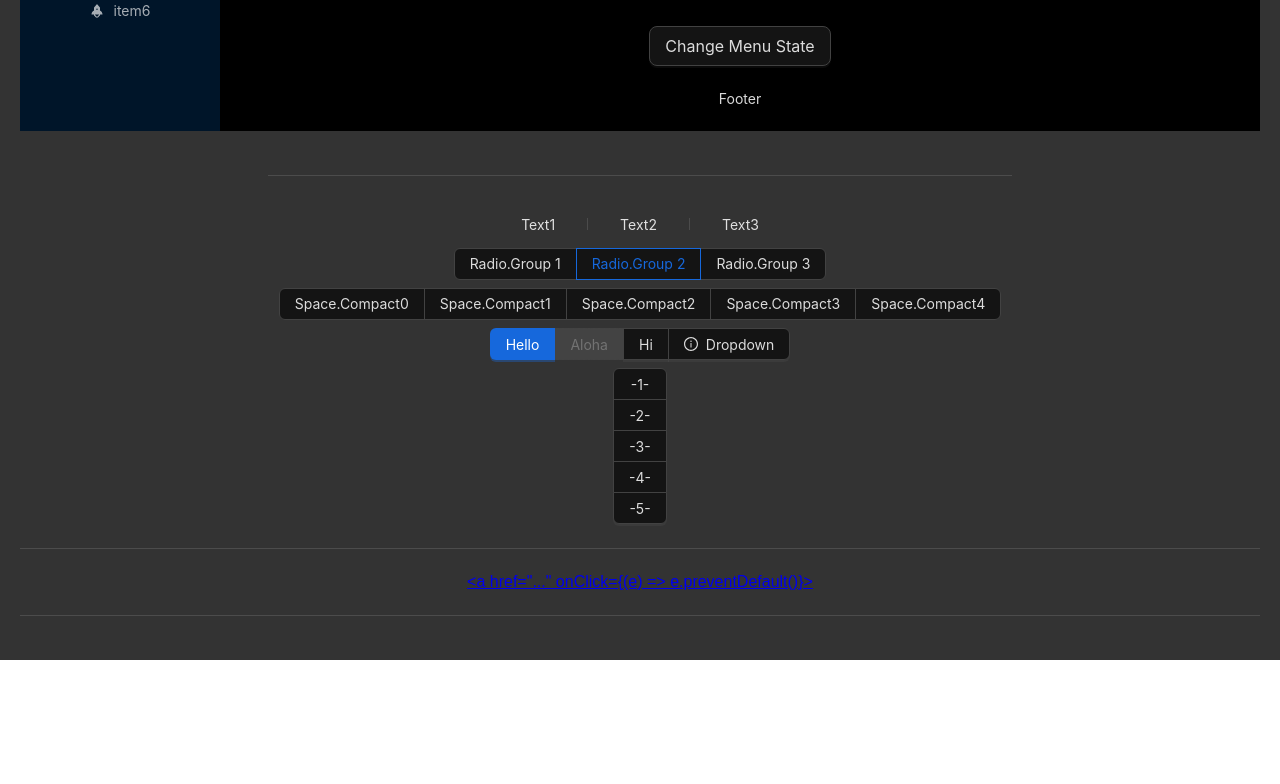
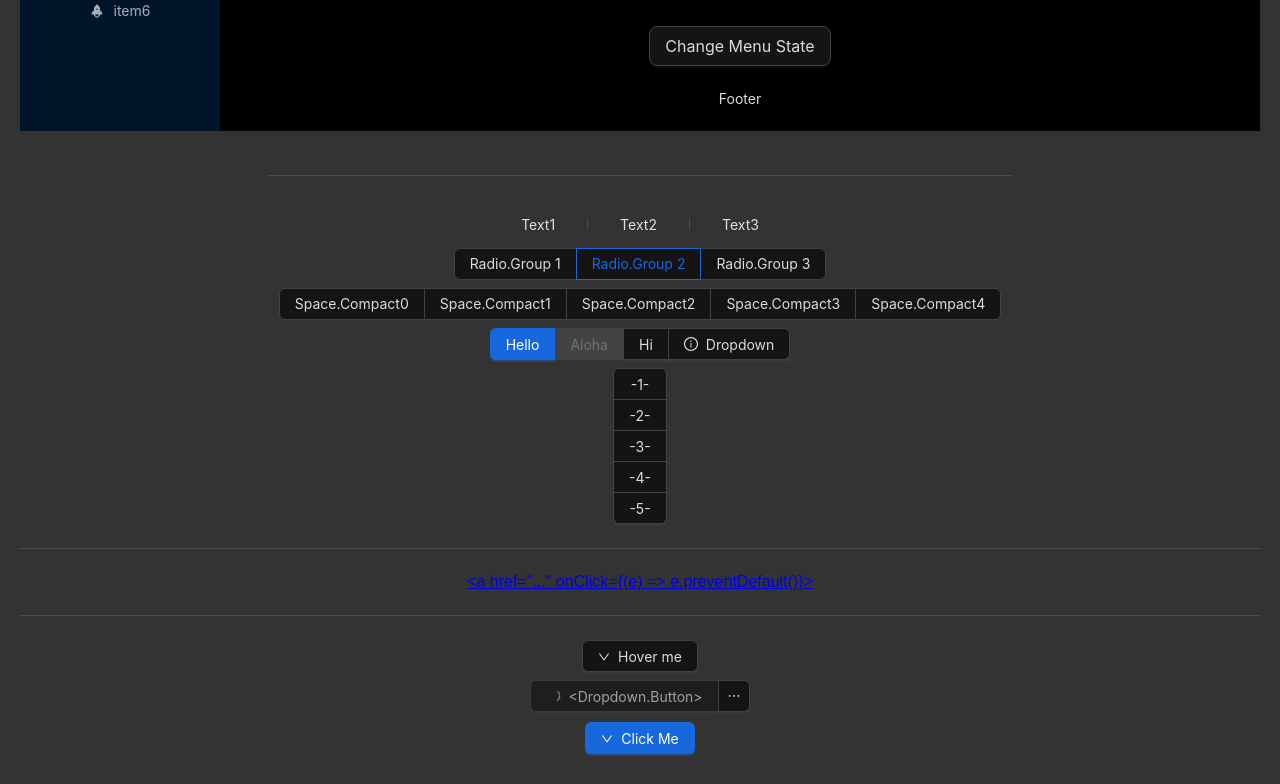
Before and after one commit to Ali-Sdg90/Learning-Ant-Design, a React (Create React App) app in the folder learning-ant-desing/: page /#/playground in a window 1280 px wide. Shown: the part 2380-3164 px from the top of the page. Before the commit the page ends 3040 px from the top, so only its background shows below. Built offline with nearby package versions, Linux system fonts and the light colour scheme; the HTML template or start-up script is replaced by a standard one.

Commit message:
Add Dropdown AD file and my example

```diff
--- /dev/null
+++ b/learning-ant-desing/src/components/ADDropdown.jsx
@@ -0,0 +1,121 @@
+import {
+    AndroidFilled,
+    AppleFilled,
+    DownOutlined,
+    GroupOutlined,
+} from "@ant-design/icons";
+import { Button, Dropdown, Flex } from "antd";
+import React, { useEffect, useState } from "react";
+
+const ADDropdown = () => {
+    const [open, setOpen] = useState(false);
+    const [isLoading, setIsLoading] = useState(false);
+
+    const handleOpenChange = (nextOpen, info) => {
+        if (info.source === "trigger" || nextOpen) {
+            setOpen(nextOpen);
+        }
+    };
+
+    // const randomLoading = () => {
+    //     let isLoading = true;
+    //     setInterval(() => {
+    //         isLoading = !!Math.floor(Math.random() * 2);
+
+    //         console.log(isLoading);
+    //     }, 200);
+
+    //     return isLoading;
+    // };
+
+    useEffect(() => {
+        const interval = setInterval(() => {
+            const loadingState = !!Math.floor(Math.random() * 2);
+
+            setIsLoading(loadingState);
+        }, 1000);
+
+        return () => clearInterval(interval);
+    }, []);
+
+    const menuItems = [
+        {
+            key: "0",
+            type: "group",
+            icon: <GroupOutlined />,
+            label: "Group",
+            children: [
+                { key: "0-1", label: "groupItem1" },
+                { key: "0-2", label: "groupItem2" },
+            ],
+        },
+        { type: "divider" },
+        {
+            key: "1",
+            label: <a href="#">Link1</a>,
+            icon: <AndroidFilled />,
+        },
+        {
+            key: "2",
+            label: <a href="#">Link2</a>,
+            icon: <AppleFilled />,
+            disabled: true,
+        },
+        {
+            key: "3",
+            label: "Nested Dropdown",
+            icon: <AppleFilled />,
+            children: [
+                { key: "1-1", label: "children1" },
+                {
+                    key: "1-2",
+                    label: "children2",
+                    children: [
+                        { key: "1-2-1", label: "children2-1" },
+                        { key: "1-2-2", label: "children2-2" },
+                        { key: "1-2-3", label: "children2-3" },
+                    ],
+                },
+                { key: "1-3", label: "children3" },
+            ],
+        },
+        {
+            type: "divider",
+        },
+        {
+            key: "4",
+            label: "Hello",
+            icon: <AppleFilled />,
+            danger: true,
+        },
+    ];
+
+    return (
+        <div>
+            <Flex vertical justify="center" align="center" gap="small">
+                <Dropdown
+                    placement="topLeft"
+                    arrow
+                    menu={{ items: menuItems }}
+                    trigger={["hover"]}
+                >
+                    <Button icon={<DownOutlined />}>Hover me</Button>
+                </Dropdown>
+
+                <Dropdown.Button
+                    menu={{ items: menuItems }}
+                    arrow
+                    placement="topRight"
+                    style={{ width: "auto" }}
+                    onOpenChange={handleOpenChange}
+                    open={open}
+                    loading={!open && isLoading}
+                >
+                    {"<Dropdown.Button>"}
+                </Dropdown.Button>
+            </Flex>
+        </div>
+    );
+};
+
+export default ADDropdown;
--- a/learning-ant-desing/src/components/examples/ADLayout1.jsx
+++ b/learning-ant-desing/src/components/examples/ADLayout1.jsx
@@ -19,7 +19,7 @@ const ADLayout1 = () => {
     } = theme.useToken();
 
     return (
-        <Layout style={{margin: "20px auto", width: 1200}}>
+        <Layout style={{margin: "20px auto", width: "100%"}}>
             <Sider trigger={null} collapsible collapsed={collapsed} collapsedWidth={50}>
                 <div className="demo-logo-vertical" />
                 <Menu
--- /dev/null
+++ b/learning-ant-desing/src/components/examples/MyDropdown1.jsx
@@ -0,0 +1,95 @@
+import {
+    AndroidFilled,
+    AppleFilled,
+    DownOutlined,
+    GroupOutlined,
+    SettingOutlined,
+    UserOutlined,
+    LogoutOutlined,
+} from "@ant-design/icons";
+import { Button, Dropdown, Menu, message } from "antd";
+import React from "react";
+
+const MyDropdown1 = () => {
+    const handleMenuClick = (e) => {
+        message.info(`Clicked on item ${e.key}`);
+    };
+
+    const menuItems = [
+        {
+            key: "group",
+            type: "group",
+            icon: <GroupOutlined />,
+            label: "Group",
+            children: [
+                { key: "groupItem1", label: "Group Item 1" },
+                { key: "groupItem2", label: "Group Item 2" },
+            ],
+        },
+        { type: "divider" },
+        {
+            key: "link1",
+            label: <a href="#">Link 1</a>,
+            icon: <AndroidFilled />,
+        },
+        {
+            key: "link2",
+            label: <a href="#">Link 2</a>,
+            icon: <AppleFilled />,
+            disabled: true,
+        },
+        {
+            key: "nested",
+            label: "Nested Dropdown",
+            icon: <SettingOutlined />,
+            children: [
+                { key: "nested1", label: "Nested Item 1" },
+                {
+                    key: "nested2",
+                    label: "Nested Item 2",
+                    children: [
+                        { key: "nested2-1", label: "Nested Item 2-1" },
+                        { key: "nested2-2", label: "Nested Item 2-2" },
+                    ],
+                },
+                { key: "nested3", label: "Nested Item 3" },
+            ],
+        },
+        { type: "divider" },
+        {
+            key: "user",
+            label: "User",
+            icon: <UserOutlined />,
+            children: [
+                { key: "profile", label: "Profile" },
+                { key: "settings", label: "Settings" },
+                {
+                    key: "logout",
+                    label: "Logout",
+                    icon: <LogoutOutlined />,
+                    danger: true,
+                },
+            ],
+        },
+        { type: "divider" },
+        {
+            key: "button",
+            label: <Button type="primary">Button Item</Button>,
+            icon: <AppleFilled />,
+        },
+    ];
+
+    const menu = <Menu onClick={handleMenuClick} items={menuItems} />;
+
+    return (
+        <div style={{ margin: 10 }}>
+            <Dropdown overlay={menu} trigger={["click"]}>
+                <Button type="primary" icon={<DownOutlined />}>
+                    Click Me
+                </Button>
+            </Dropdown>
+        </div>
+    );
+};
+
+export default MyDropdown1;
--- a/learning-ant-desing/src/pages/Playground/Playground.jsx
+++ b/learning-ant-desing/src/pages/Playground/Playground.jsx
@@ -14,6 +14,8 @@ import ADTitle from "../../components/ADTitle";
 import { ConfigProvider, theme } from "antd";
 
 import Style from "./Playground.module.scss";
+import ADDropdown from "../../components/ADDropdown";
+import MyDropdown1 from "../../components/examples/MyDropdown1";
 
 const Playground = () => {
     const { defaultAlgorithm, darkAlgorithm } = theme;
@@ -42,6 +44,8 @@ const Playground = () => {
                 <MyLayout1 />
                 <MyLayout2 />
                 <ADSpace />
+                <ADDropdown />
+                <MyDropdown1 />
             </ConfigProvider>
         </div>
     );
```
